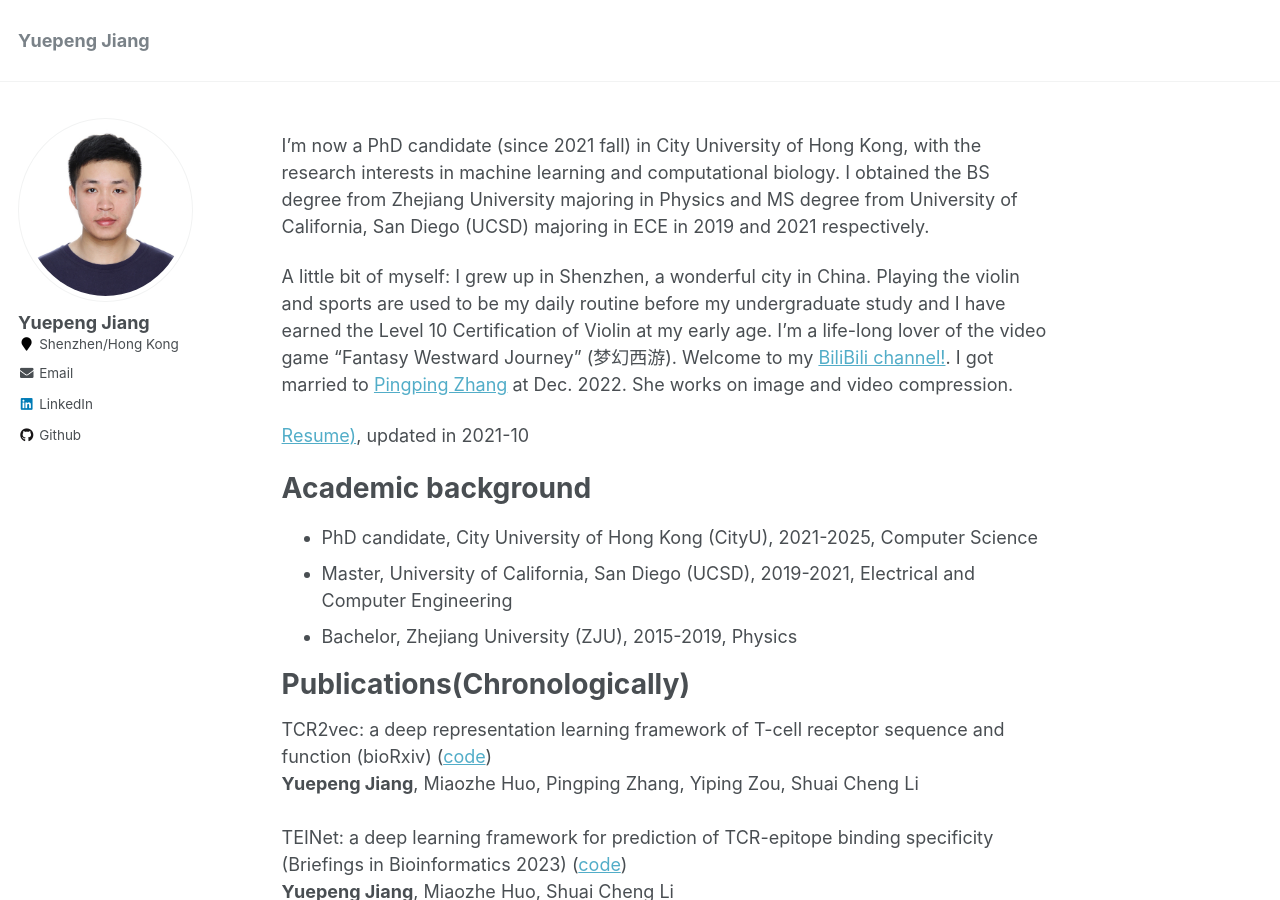
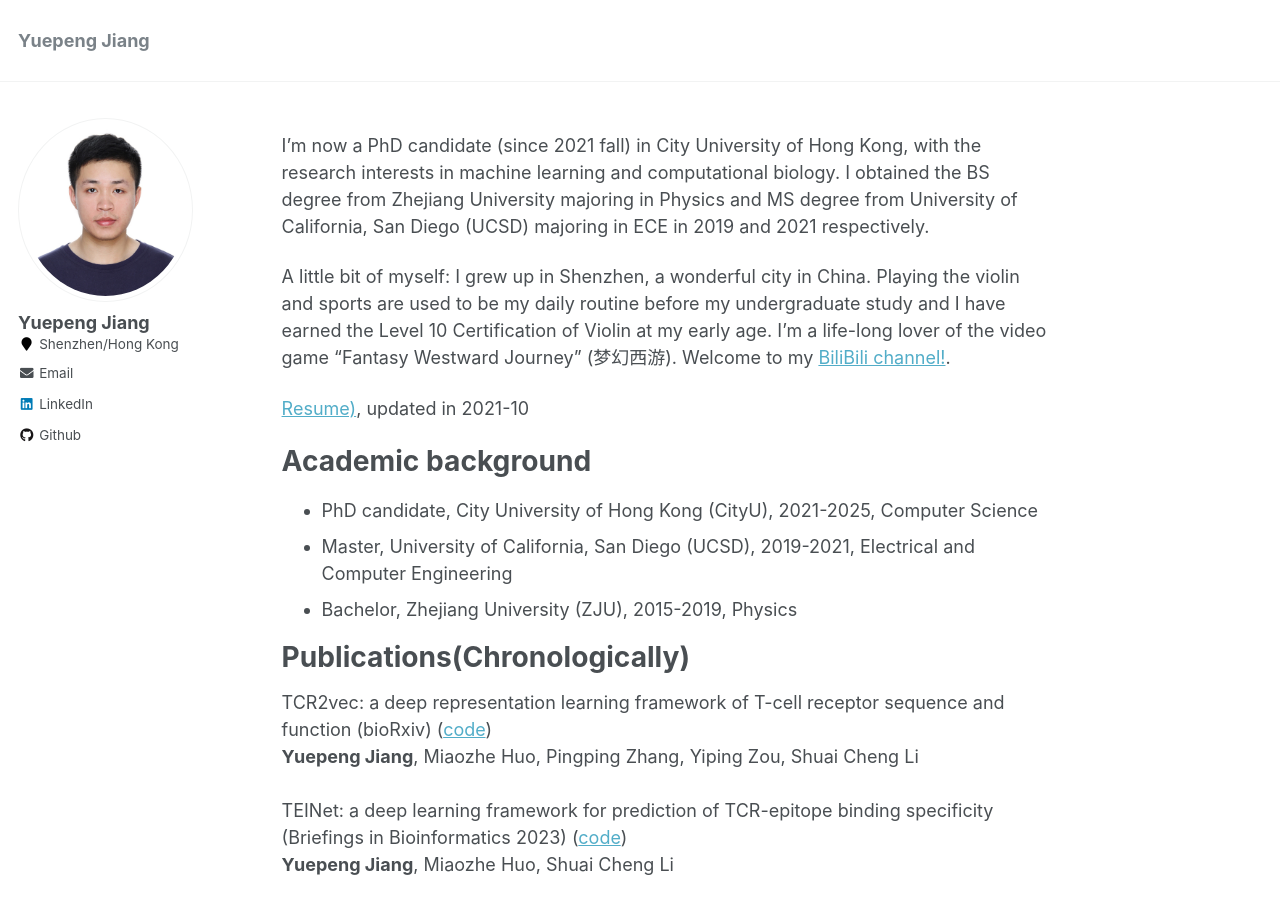
Before and after one commit to jiangdada1221/jiangdada1221.github.io, a Jekyll site: the page built from _pages/about.md, in a window 1280 px wide and 900 px high. Built offline with Jekyll 4.4.1, drawn with Linux system fonts in a browser that asks for light colours.

Commit message:
Update about.md

```diff
--- a/_pages/about.md
+++ b/_pages/about.md
@@ -9,7 +9,7 @@ redirect_from:
 ---
 I'm now a PhD candidate (since 2021 fall) in City University of Hong Kong, with the research interests in machine learning and computational biology. I obtained the BS degree from Zhejiang University majoring in Physics and MS degree from University of California, San Diego (UCSD) majoring in ECE in 2019 and 2021 respectively. <br />
 
-A little bit of myself: I grew up in Shenzhen, a wonderful city in China. Playing the violin and sports are used to be my daily routine before my undergraduate study and I have earned the Level 10 Certification of Violin at my early age. I'm a life-long lover of the video game “Fantasy Westward Journey” (梦幻西游). Welcome to my [BiliBili channel!](https://space.bilibili.com/484406122?spm_id_from=333.1007.0.0). I got married to [Pingping Zhang](https://ppingzhang.github.io/) at Dec. 2022. She works on image and video compression. <br />
+A little bit of myself: I grew up in Shenzhen, a wonderful city in China. Playing the violin and sports are used to be my daily routine before my undergraduate study and I have earned the Level 10 Certification of Violin at my early age. I'm a life-long lover of the video game “Fantasy Westward Journey” (梦幻西游). Welcome to my [BiliBili channel!](https://space.bilibili.com/484406122?spm_id_from=333.1007.0.0). <br />
 
 [Resume)](https://jiangdada1221.github.io/files/CV_2021fall.pdf), updated in 2021-10 <br />
 
```
